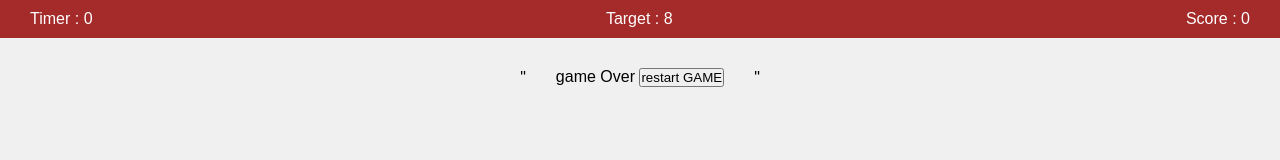
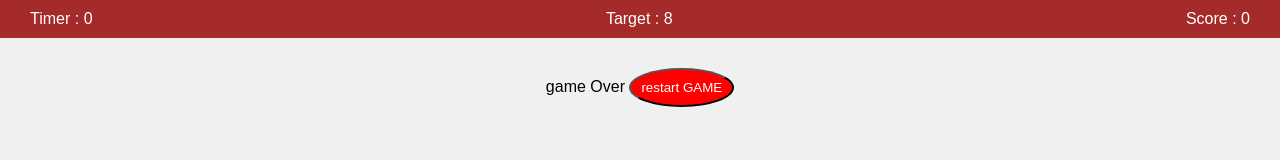
Before and after one commit to mdbahauddinb101/jsParctice, a plain HTML site: page numberShooter.html in a window 1280 px wide. Drawn offline with Linux system fonts and the light colour scheme.

Commit message:
game over

```diff
--- a/numberShooter.css
+++ b/numberShooter.css
@@ -42,3 +42,10 @@ header {
   color: white;
   cursor: pointer;
 }
+
+button {
+  padding: 10px;
+  background-color: red;
+  border-radius: 50%;
+  color: white;
+}
--- a/numberShooter.js
+++ b/numberShooter.js
@@ -24,7 +24,7 @@ function timerReset() {
 function endGame() {
   clearInterval(intervalId);
 
-  numberContainer.innerHTML = `"<div/> game Over <button onclick=restartGame()> restart GAME</button> </div>"`;
+  numberContainer.innerHTML = `<div> game Over <button onclick=restartGame()> restart GAME</button> </div>`;
 }
 
 function generateTarget() {
```
